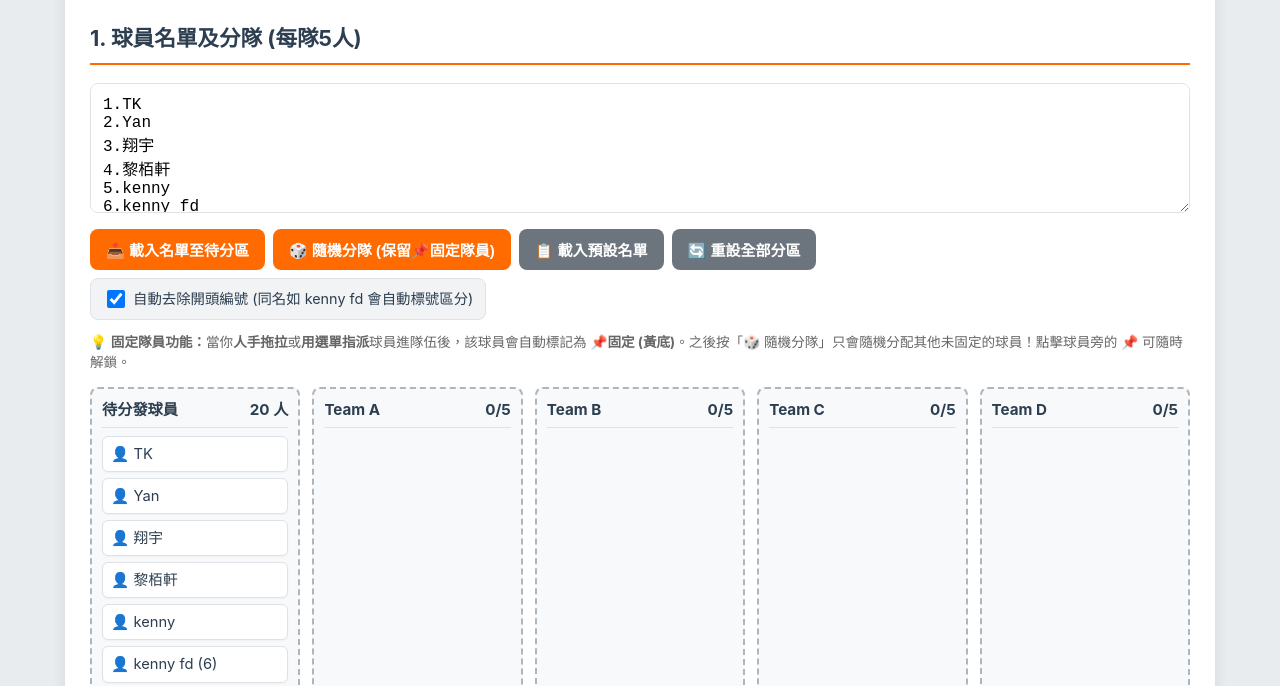
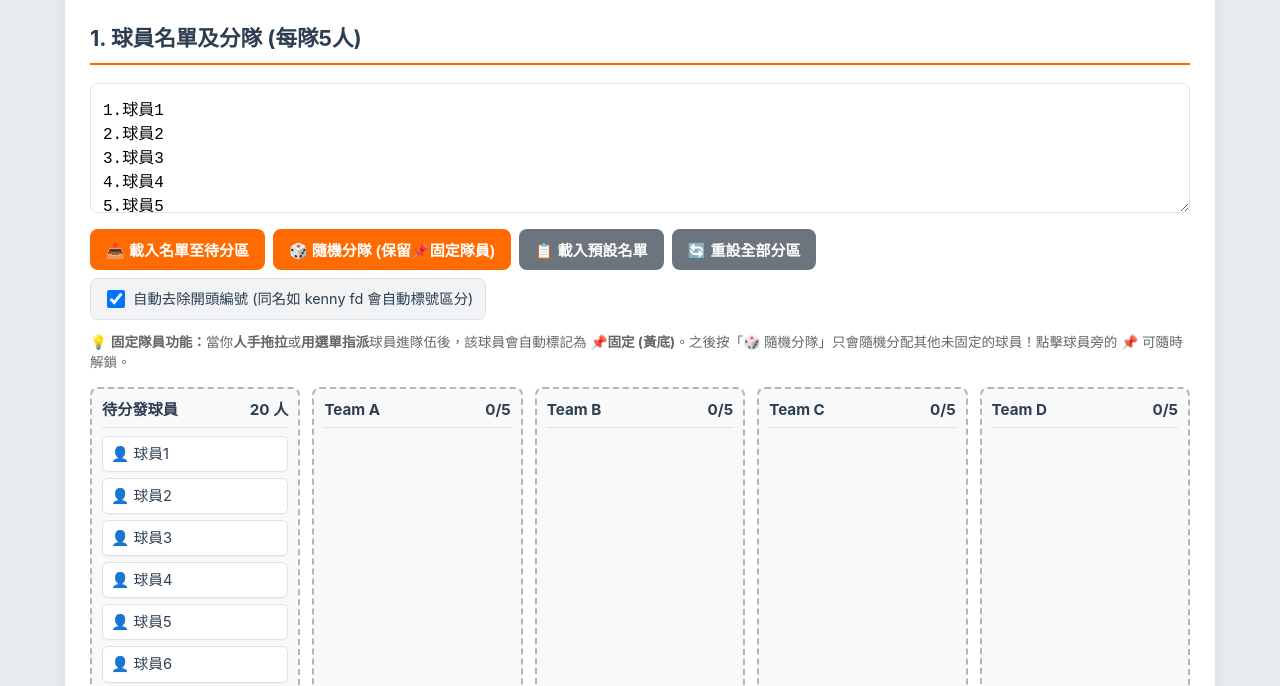
Before and after one commit to wilsonyeung11-arch/sat-basketball, a plain HTML site: page index.html in a window 1280 px wide. Shown: the part 99-785 px from the top of the page. Drawn offline with Linux system fonts and the light colour scheme.

Commit message:
Update index.html

```diff
--- a/index.html
+++ b/index.html
@@ -715,16 +715,16 @@
     // 載入預設名單
     function loadDefaultPlayers() {
         const defaultList =
-`1.TK
-2.Yan
-3.翔宇
-4.黎栢軒
-5.kenny
-6.kenny fd
-7.kenny fd
-8.kin
-9.Dennis
-10.Derek
+`1.球員1
+2.球員2
+3.球員3
+4.球員4
+5.球員5
+6.球員6
+7.球員7
+8.球員8
+9.球員9
+10.球員10
 11.球員11
 12.球員12
 13.球員13
```
